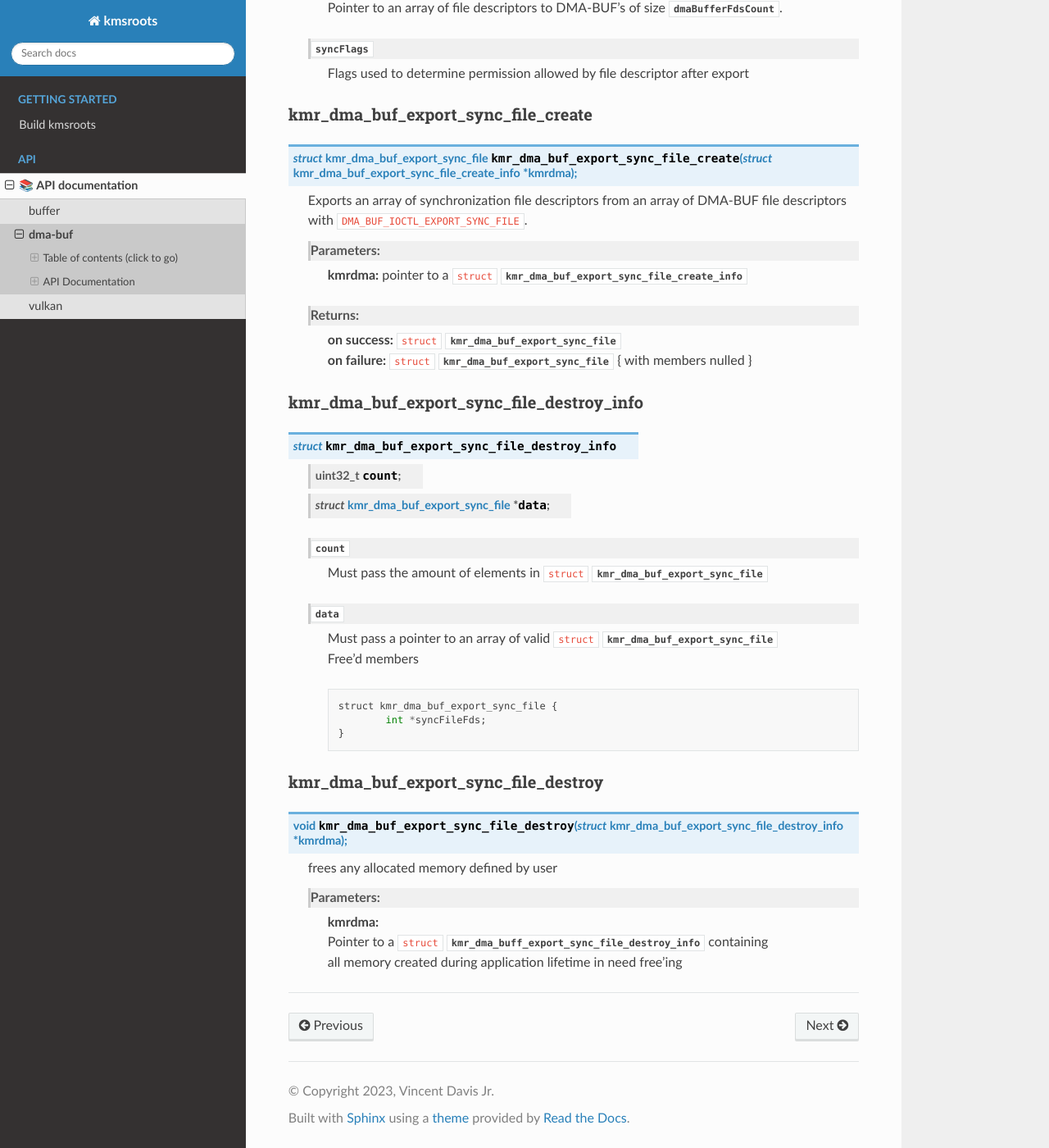
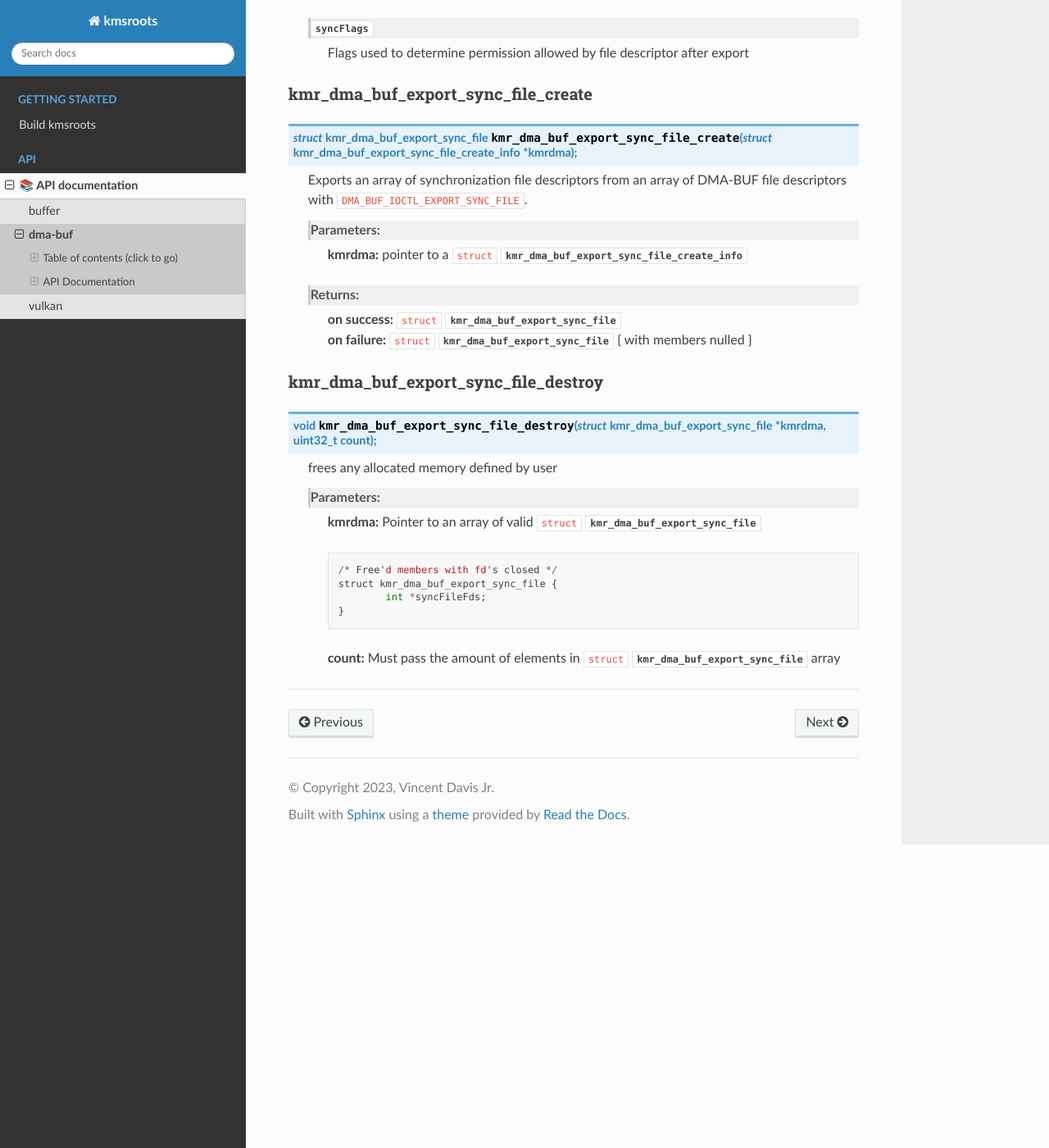
Before and after one commit to under-view/kmsroots, a Sphinx documentation site: the page built from docs/dma-buf.rst, in a window 1280 px wide and 1400 px high, scrolled down 3151 px. Shown: the whole window at 82% size. Built offline with Sphinx 7.4.7 and the Read the Docs theme 2.0.0, drawn with Linux system fonts in a browser that asks for light colours; formulas are drawn with MathJax 3; some of the changed text lies outside the part shown.

Commit message:
dma-buff: remove struct kmr_dma_buf_export_sync_file_destroy_info
Moving towards having destroy functions per
create functions. No need for structs as arguments
int destroy functions.

Signed-off-by: Vincent Davis Jr <vince@underview.tech>

```diff
--- a/docs/dma-buf.rst
+++ b/docs/dma-buf.rst
@@ -29,7 +29,6 @@ Structs
 1. :c:struct:`kmr_dma_buf_import_sync_file_create_info`
 #. :c:struct:`kmr_dma_buf_export_sync_file`
 #. :c:struct:`kmr_dma_buf_export_sync_file_create_info`
-#. :c:struct:`kmr_dma_buf_export_sync_file_destroy_info`
 
 =========
 Functions
@@ -167,41 +166,25 @@ kmr_dma_buf_export_sync_file_create
 		| **on success:** ``struct`` :c:struct:`kmr_dma_buf_export_sync_file`
 		| **on failure:** ``struct`` :c:struct:`kmr_dma_buf_export_sync_file` { with members nulled }
 
-=========================================
-kmr_dma_buf_export_sync_file_destroy_info
-=========================================
+====================================
+kmr_dma_buf_export_sync_file_destroy
+====================================
 
-.. c:struct:: kmr_dma_buf_export_sync_file_destroy_info
+.. c:function:: void kmr_dma_buf_export_sync_file_destroy(struct kmr_dma_buf_export_sync_file *kmrdma, uint32_t count);
 
-	.. c:member::
-		uint32_t                            count;
-		struct kmr_dma_buf_export_sync_file *data;
+	frees any allocated memory defined by user
 
-	:c:member:`count`
-		| Must pass the amount of elements in ``struct`` :c:struct:`kmr_dma_buf_export_sync_file`
-
-	:c:member:`data`
-		| Must pass a pointer to an array of valid ``struct`` :c:struct:`kmr_dma_buf_export_sync_file`
-		| Free'd members
+	Parameters:
+		| **kmrdma:** Pointer to an array of valid ``struct`` :c:struct:`kmr_dma_buf_export_sync_file`
 
 		.. code-block::
 
+			/* Free'd members with fd's closed */
 			struct kmr_dma_buf_export_sync_file {
 				int *syncFileFds;
 			}
 
-====================================
-kmr_dma_buf_export_sync_file_destroy
-====================================
-
-.. c:function:: void kmr_dma_buf_export_sync_file_destroy(struct kmr_dma_buf_export_sync_file_destroy_info *kmrdma);
-
-	frees any allocated memory defined by user
-
-	Parameters:
-		| **kmrdma:**
-		| Pointer to a ``struct`` :c:struct:`kmr_dma_buff_export_sync_file_destroy_info` containing
-		| all memory created during application lifetime in need free'ing
+		| **count:** Must pass the amount of elements in ``struct`` :c:struct:`kmr_dma_buf_export_sync_file` array
 
 =========================================================================================================================================
 
```
Also changed, not shown: 7 other files.
